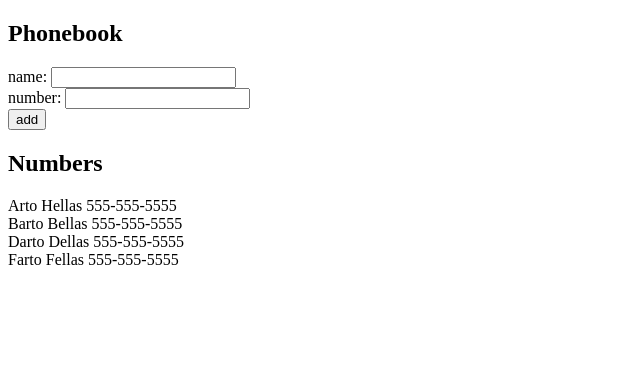
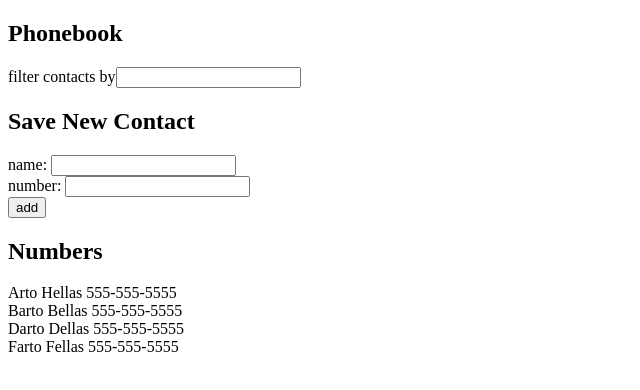
Before and after one commit to zaane/full-stack-open, a React (Vite) app in the folder part2/phonebook/: page / in a window 1280 px wide. Shown: the top 390 px of the page, without its empty margins (0-640 px from the left). Built offline with nearby package versions, Linux system fonts and the light colour scheme.

Commit message:
2.9 implement search/filter & use numeric id

```diff
--- a/part2/phonebook/src/App.jsx
+++ b/part2/phonebook/src/App.jsx
@@ -8,23 +8,28 @@ const App = () => {
   const [persons, setPersons] = useState([
     {
       name: 'Arto Hellas',
-      number: '555-555-5555'
+      number: '555-555-5555',
+      id: 1
     },
     {
       name: 'Barto Bellas',
-      number: '555-555-5555'
+      number: '555-555-5555',
+      id: 2
     },
     {
       name: 'Darto Dellas',
-      number: '555-555-5555'
+      number: '555-555-5555',
+      id: 3
     },
     {
       name: 'Farto Fellas',
-      number: '555-555-5555'
+      number: '555-555-5555',
+      id: 4
     }
   ])
   const [newName, setNewName] = useState('')
   const [newNumber, setNewNumber] = useState('')
+  const [filter, setFilter] = useState('')
 
   const addContact = (event) => {
     event.preventDefault()
@@ -32,11 +37,15 @@ const App = () => {
     if (persons.map(person => person.name).includes(newName)) {
       alert(`${newName} is already in the phonebook!`)
     } else {
-      const newPerson = { name: newName, number: newNumber }
+      const newPerson = { name: newName, number: newNumber, id: persons.length + 1 }
       setPersons(persons.concat(newPerson))
     }
     setNewName('')
     setNewNumber('')
+  }
+
+  const handleFilterChange = (event) => {
+    setFilter(event.target.value)
   }
 
   const handleNameChange = (event) => {
@@ -47,9 +56,22 @@ const App = () => {
     setNewNumber(event.target.value)
   }
 
+  const personsToShow = filter
+    ? persons.filter(person =>
+      person.name.toLowerCase().includes(filter.toLowerCase()))
+    : persons
+
   return (
     <div>
       <h2>Phonebook</h2>
+      <div>
+        filter contacts by
+        <input
+          value={filter}
+          onChange={handleFilterChange}
+        />
+      </div>
+      <h2>Save New Contact</h2>
       <form>
         <div>
           name: <input
@@ -72,9 +94,9 @@ const App = () => {
         </div>
       </form>
       <h2>Numbers</h2>
-      {persons.map(person =>
+      {personsToShow.map(person =>
         <Contact
-          key={person.name}
+          key={person.id}
           name={person.name}
           number={person.number}
         />)}
```
